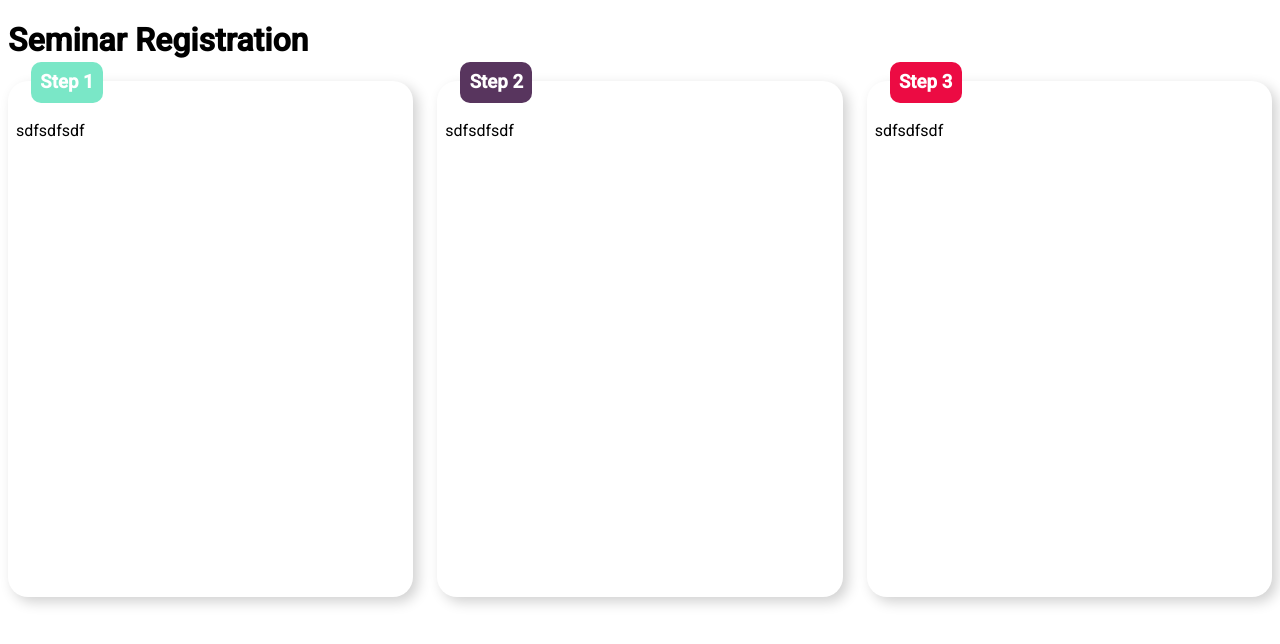
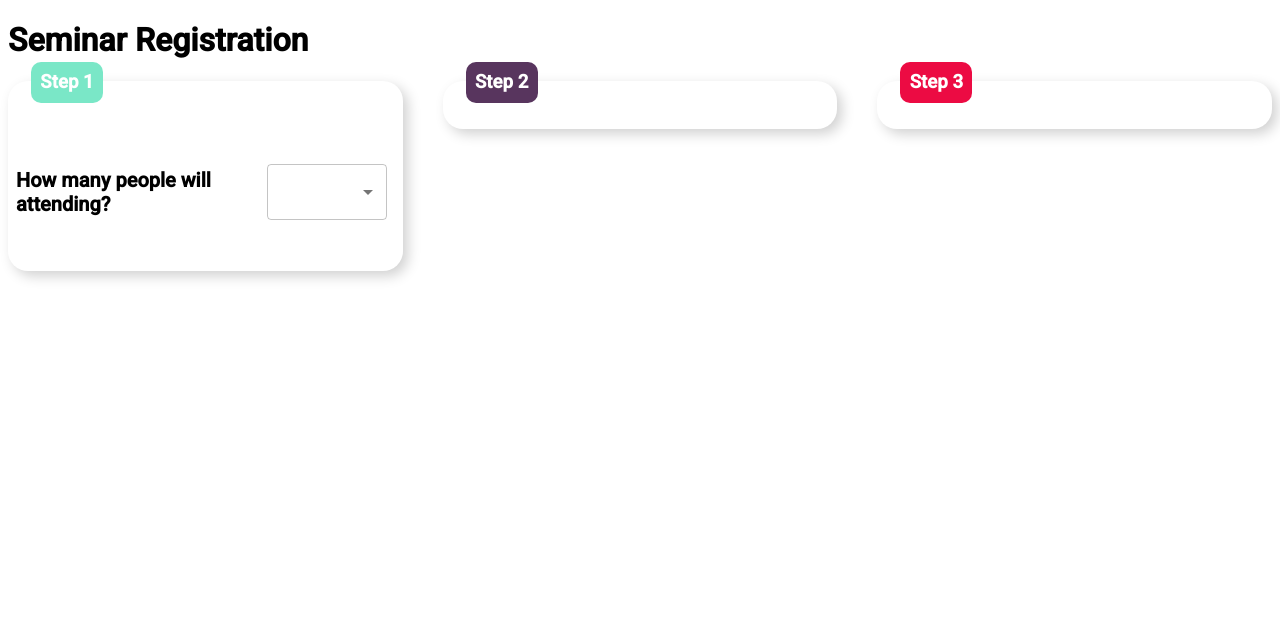
Before and after one commit to meik1998dev/registration-form-reactjs, a React (Create React App) app: page / in a window 1280 px wide. Shown: the top 644 px of the page. Built offline with nearby package versions, Linux system fonts and the light colour scheme.

Commit message:
ADD: create and implement first step

```diff
--- /dev/null
+++ b/src/components/FirstStep.js
@@ -0,0 +1,115 @@
+import styled from '@emotion/styled';
+import { Box, FormControl, MenuItem, Select, TextField } from '@mui/material';
+import React, { useEffect, useState } from 'react';
+import { StepCard } from './StepCard';
+import successVector from '../success-svgrepo-com.svg';
+
+export const FirstStep = () => {
+   const [number, setNumber] = useState(0);
+   const [attendsName, setAttendesName] = useState({});
+   const [isPassed, setIsPassed] = useState(false);
+
+   useEffect(() => {
+      checkIfPassed() ? setIsPassed(true) : setIsPassed(false);
+   });
+
+   const handleSelect = (event) => {
+      const {
+         target: { value },
+      } = event;
+
+      const arr = { ...attendsName };
+
+      if (value > number) {
+         Array(value)
+            .fill(0)
+            .map((_, i) => {
+               if (i + 1 > number) {
+                  arr[i + 1] = '';
+               }
+            });
+         setAttendesName(arr);
+      } else {
+         Array(number)
+            .fill(0)
+            .map((_, i) => {
+               if (i + 1 > value) {
+                  delete arr[i + 1];
+               }
+            });
+         setAttendesName(arr);
+      }
+
+      setNumber(value);
+   };
+
+   const handleChangeName = (event, i) => {
+      const {
+         target: { value },
+      } = event;
+
+      setAttendesName({ ...attendsName, [i]: value });
+   };
+
+   const checkIfPassed = () => {
+      for (var key in attendsName) {
+         if (attendsName[key] === '') {
+            return false;
+         }
+      }
+      return true;
+   };
+
+   return (
+      <StepCard number={1} color={'#7AE7C7'}>
+         <Box
+            display='flex'
+            justifyContent='space-evenly'
+            alignItems='center'
+            flexDirection='row'>
+            <Header>How many people will attending?</Header>
+            <FormControl sx={{ m: 1, minWidth: 120 }}>
+               <Select
+                  defaultValue={''}
+                  onChange={handleSelect}
+                  inputProps={{ 'aria-label': 'Without label' }}>
+                  <MenuItem value={1}>1</MenuItem>
+                  <MenuItem value={2}>2</MenuItem>
+                  <MenuItem value={3}>3</MenuItem>
+                  <MenuItem value={4}>4</MenuItem>
+                  <MenuItem value={5}>5</MenuItem>
+               </Select>
+            </FormControl>
+         </Box>
+         <Box display='flex' flexDirection='column'>
+            {Array(number)
+               .fill(0)
+               .map((_, i) => (
+                  <Input
+                     key={i}
+                     onChange={(e) => handleChangeName(e, i + 1)}
+                     label={`Attend ${i + 1} Name`}
+                  />
+               ))}
+         </Box>
+         <Box display='flex' justifyContent={'center'}>
+            {isPassed && Object.keys(attendsName).length !== 0 && (
+               <Image src={successVector} />
+            )}
+         </Box>
+      </StepCard>
+   );
+};
+
+const Header = styled.h6`
+   font-size: 20px;
+`;
+
+const Input = styled(TextField)(() => ({
+   margin: '10px',
+}));
+
+const Image = styled.img`
+   width: 36%;
+   margin: 64px;
+`;
--- a/src/components/StepCard.js
+++ b/src/components/StepCard.js
@@ -15,7 +15,7 @@ const Card = styled.div`
    background: #ffffff;
    box-shadow: 5px 5px 13px #d1d1d1, -5px -5px 13px #ffffff;
    padding: 0.5em;
-   height: 500px;
+   /* height: 500px; */
 `;
 
 const CardHeader = styled.h3`
--- a/src/pages/Registration.js
+++ b/src/pages/Registration.js
@@ -1,27 +1,30 @@
 import styled from '@emotion/styled';
 import { Grid } from '@mui/material';
 import React from 'react';
+import { FirstStep } from '../components/FirstStep';
 import { StepCard } from '../components/StepCard';
 
 export const Registration = () => {
+   const [values, setValues] = React.useState({
+      atterndesName: [{ 1: '' }],
+      companyBadge: null,
+      specialAccommodations: null,
+   });
+
+   console.log(values);
+
    return (
       <>
          <Header>Seminar Registration</Header>
-         <Grid spacing={3} container flex>
+         <Grid spacing={5} container flex>
             <Grid flex={1} item>
-               <StepCard number={1} color={'#7AE7C7'}>
-                  sdfsdfsdf
-               </StepCard>
+               <FirstStep values={values} setValues={setValues} />
             </Grid>
             <Grid flex={1} item>
-               <StepCard number={2} color={'#58355E'}>
-                  sdfsdfsdf
-               </StepCard>
+               <StepCard number={2} color={'#58355E'}></StepCard>
             </Grid>
             <Grid flex={1} item>
-               <StepCard number={3} color={'#EC0B43'}>
-                  sdfsdfsdf
-               </StepCard>
+               <StepCard number={3} color={'#EC0B43'}></StepCard>
             </Grid>
          </Grid>
       </>
```
Also changed, not shown: src/success-svgrepo-com.svg (added).
